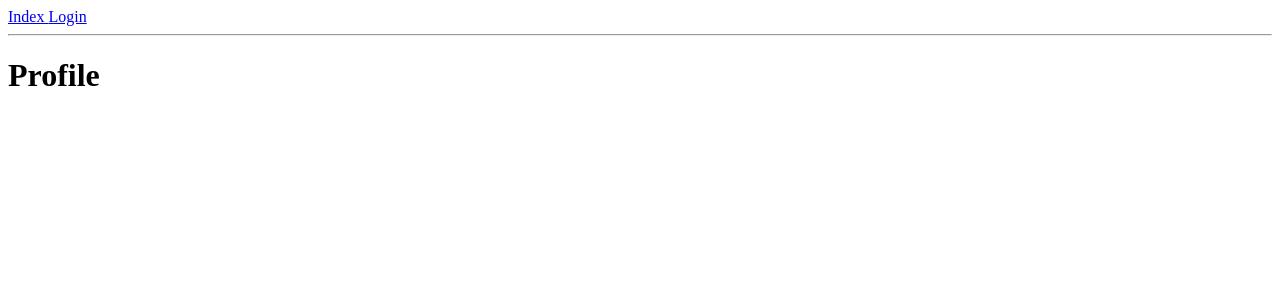
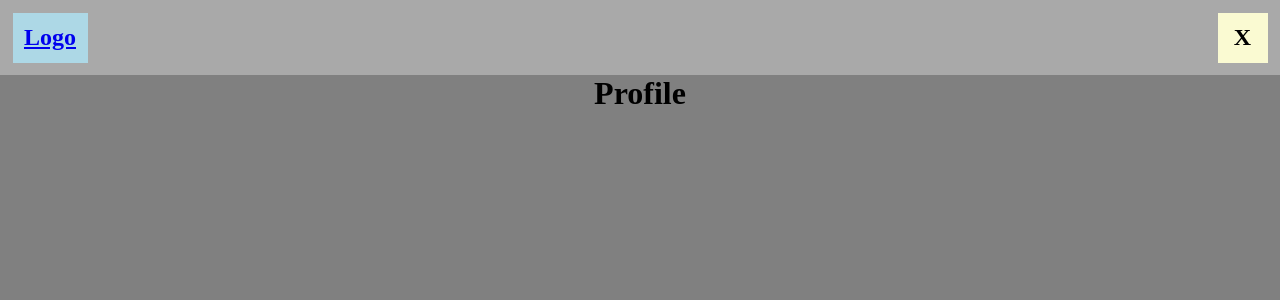
Before and after one commit to rikb03/chatgpt-portfolio, a PHP site: page /details?id=1 in a window 1280 px wide. Shown: the top 300 px of the page. Run offline with PHP 8.4, Linux system fonts and the light colour scheme; data that the repository does not hold is empty.

Commit message:
Stylesheet added, required nav in index and detail view

```diff
--- a/site/index.php
+++ b/site/index.php
@@ -1,4 +1,3 @@
 <?php
-require 'views/partials/nav.php';
 require 'functions/routes.php';
 ?>
--- /dev/null
+++ b/site/styles/mainstyle.css
@@ -0,0 +1,62 @@
+* {
+    text-align: center;
+    margin: 0px;
+    border: 0px;
+    padding: 0px;
+}
+
+body {
+    background-color: grey;
+}
+
+nav {
+    height: 75px;
+    background-color: darkgrey;
+}
+
+nav > .hamburger {
+    /* Placeholder for future hamburger */
+    display: flex;
+    flex-direction: column;
+    justify-content: center;
+    height: 50px;
+    width: 50px;
+    margin: 12.5px;
+    float: right;
+    background-color: lightgoldenrodyellow;
+}
+
+nav > .title {
+    /* Title should change per page, could also be changed to just logo */
+    display: flex;
+    flex-direction: column;
+    justify-content: center;
+    height: 50px;
+    width: 75px;
+    margin: 12.5px;
+    float: left;
+    background-color: lightblue;
+}
+
+main {
+    background-color: white;
+    height: calc(100% - 75px);
+    width: calc(100% - 35%);
+    min-width: 750px;
+    margin-left: auto;
+    margin-right: auto;
+}
+
+.mainUsers {
+    height: 200px;
+    width: 200px;
+    border: 2px solid lightgrey;
+    border-radius: 50%;
+}
+
+.subUsers {
+    height: 50px;
+    width: 50px;
+    border: 2px solid lightgrey;
+    border-radius: 50%;
+}
--- a/site/views/details.view.php
+++ b/site/views/details.view.php
@@ -1,5 +1,7 @@
 <?php
 require 'functions/db.php';
+echo "<head><link rel='stylesheet' href='styles/mainstyle.css'></head>";
+require 'views/partials/nav.php';
 echo "<h1> Profile </h1>";
 $id = $_GET["id"];
 $db = new db;
--- a/site/views/partials/nav.php
+++ b/site/views/partials/nav.php
@@ -1,6 +1,6 @@
 <?php
-echo "<a href='/'> Index </a>";
-echo "<a href='/login'> Login </a>";
-echo "<hr>";
-// Zet de links in een hamburger menu rechtsboven en zet een logo/viewnaam linksboven
+echo "<nav>
+        <div class='title'><a href='/'><h1>Logo</h1></a></div>
+        <div class='hamburger'><h1> X </h1></div>
+    </nav>";
 ?>
```
Also changed, not shown: site/views/index.view.php (+7 -4 lines).
